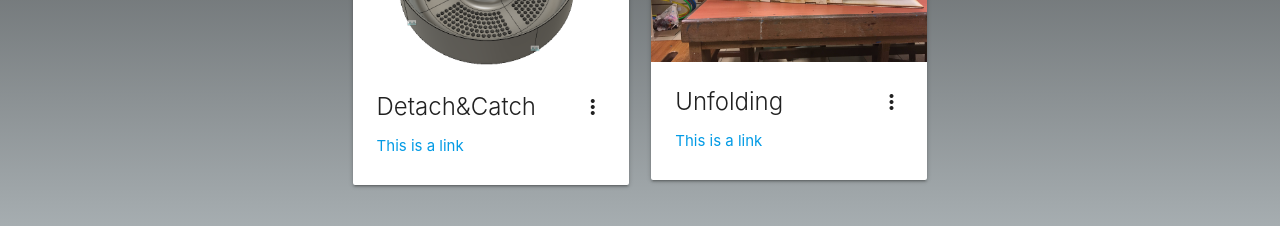
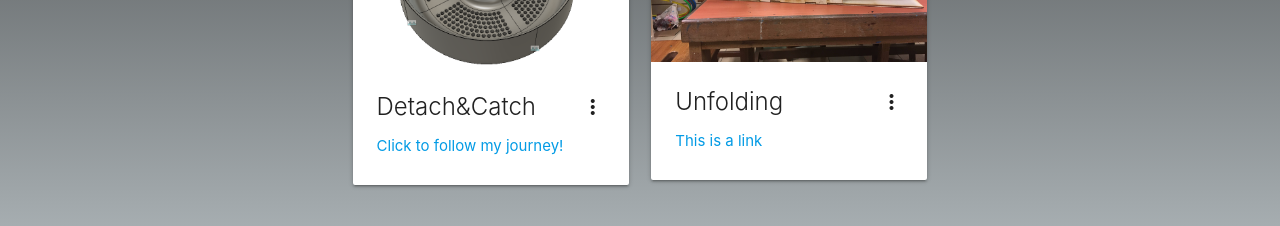
Before and after one commit to Arushia151/Arushia151.github.io, a plain HTML site: page index.html in a window 1280 px wide. Shown: the part 1820-2046 px from the top of the page. Drawn offline with nearby package versions, Linux system fonts and the light colour scheme.

Commit message:
created link to detachcatch

```diff
--- a/index.html
+++ b/index.html
@@ -94,7 +94,7 @@
             </div>
             <div class="card-content">
               <span class="card-title activator grey-text text-darken-4">Detach&Catch<i class="material-icons right">more_vert</i></span>
-              <p><a href="#">This is a link</a></p>
+              <p><a href="detachcatch.html">Click to follow my journey!</a></p>
             </div>
             <div class="card-reveal">
               <span class="card-title grey-text text-darken-4">Card Title<i class="material-icons right">close</i></span>
```
